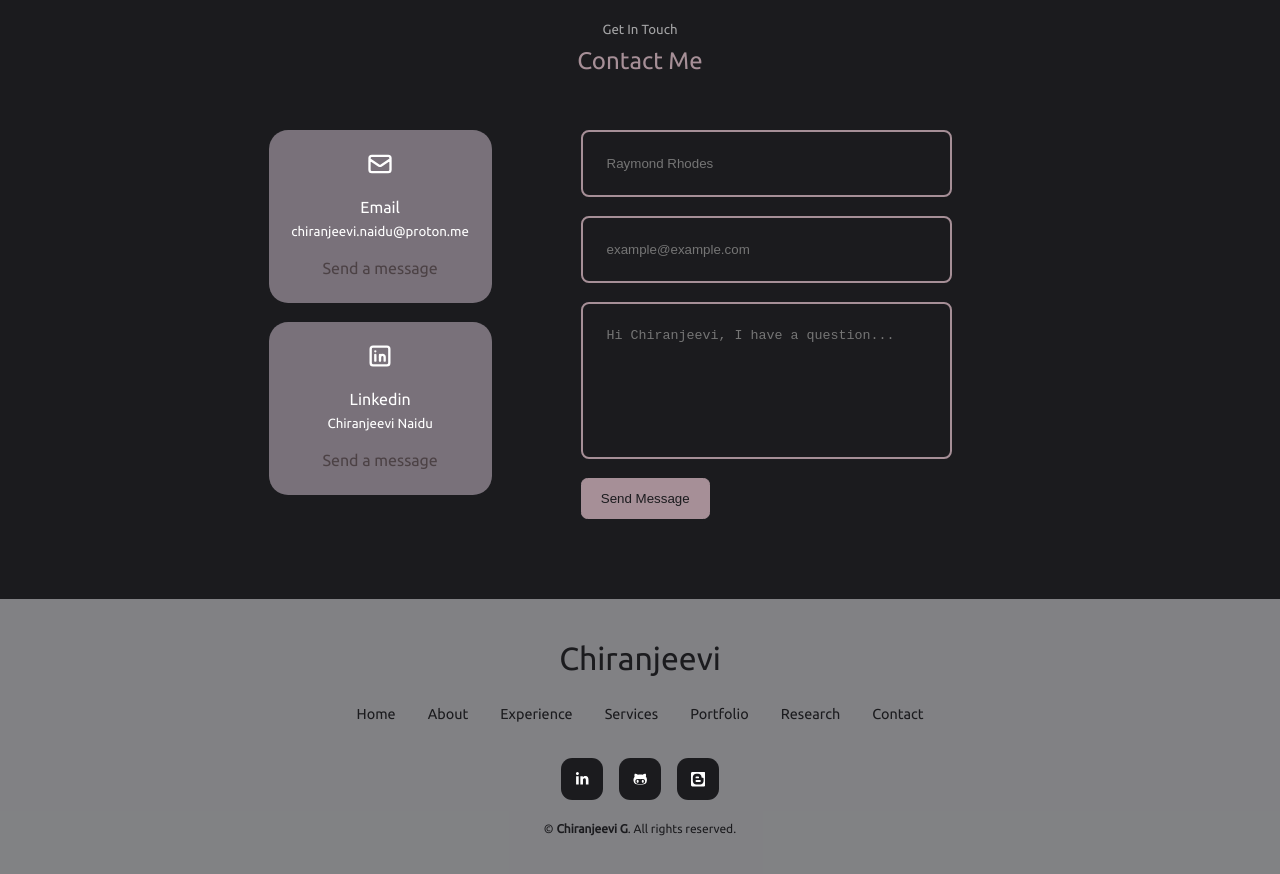
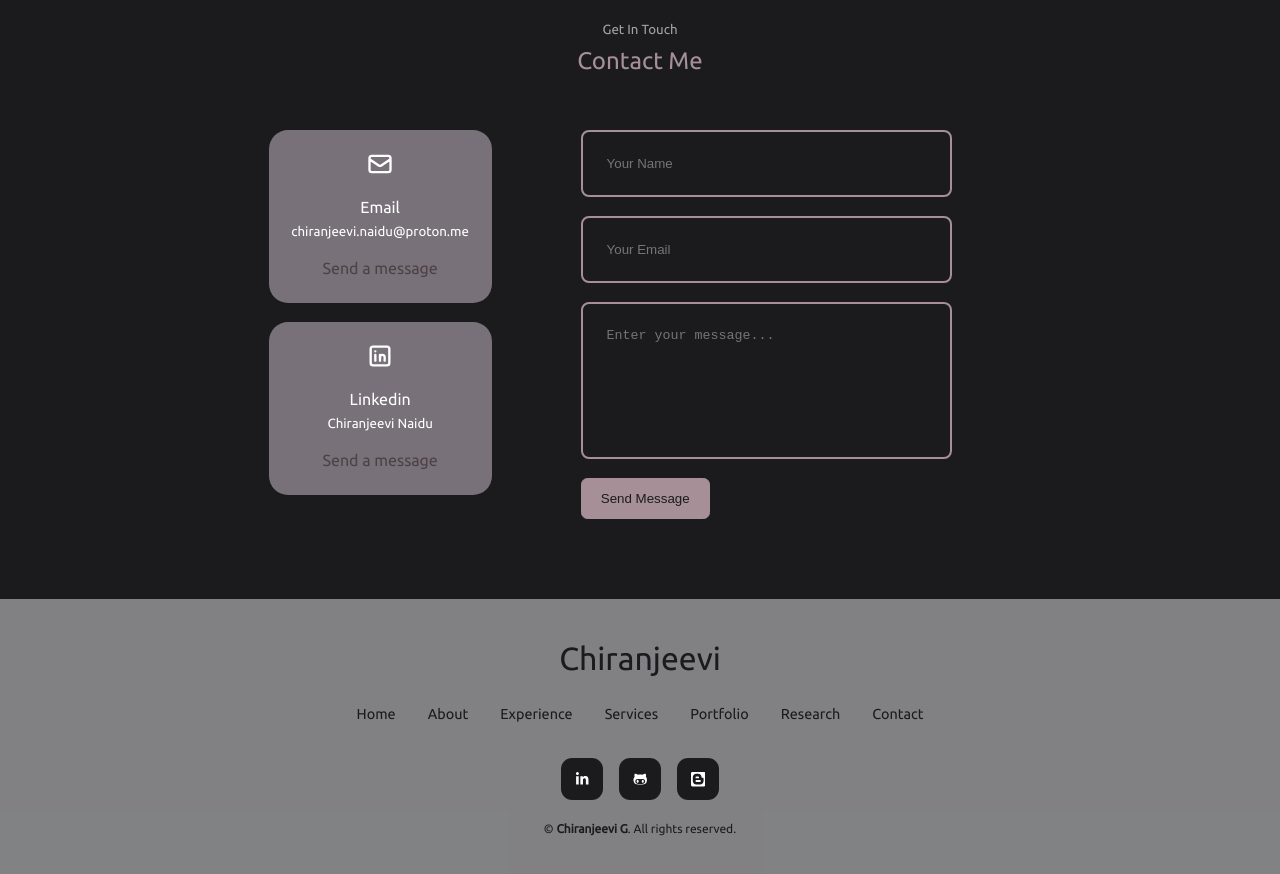
Before and after one commit to morpheuslord/morpheuslord, a React (Create React App) app: page / in a window 1280 px wide. Shown: the part 8080-8954 px from the top of the page. Built offline with nearby package versions, Linux system fonts and the light colour scheme.

Commit message:
Update Contact.jsx

```diff
--- a/src/components/contact/Contact.jsx
+++ b/src/components/contact/Contact.jsx
@@ -12,12 +12,11 @@ const Contact = () => {
     const sendEmail = (e) => {
         e.preventDefault();
 
-        emailjs.sendForm('service_s40ojcs', 'template_eh9sppo', form.current, 'Kg2rhkR8J5TfgshRJ')
-
-        e.target.reset()
-
+        // Ensure the Service ID, Template ID, and User ID are correct
+        emailjs.sendForm('service_qdoncr5', 'template_clv1uvg', form.current, '8wQaI_dSLeMjhrmB2')
             .then((result) => {
                 console.log(result.text);
+                e.target.reset(); // Reset the form after the email is sent successfully
             }, (error) => {
                 console.log(error.text);
             });
@@ -34,22 +33,22 @@ const Contact = () => {
                         <HiOutlineMail className='contact__option-icon' />
                         <h4>Email</h4>
                         <h5>chiranjeevi.naidu@proton.me</h5>
-                        <a href="mailto:chiranjeevi.naidu@proton.me" target="_blank">Send a message</a>
+                        <a href="mailto:chiranjeevi.naidu@proton.me" target="_blank" rel="noopener noreferrer">Send a message</a>
                     </article>
 
                     <article className="contact__option">
                         <TbBrandLinkedin className='contact__option-icon' />
                         <h4>Linkedin</h4>
                         <h5>Chiranjeevi Naidu</h5>
-                        <a href="https://www.linkedin.com/in/chiranjeevi-g-naidu/" target="_blank">Send a message</a>
+                        <a href="https://www.linkedin.com/in/chiranjeevi-g-naidu/" target="_blank" rel="noopener noreferrer">Send a message</a>
                     </article>
                 </div>
                 {/* End of contact options */}
 
                 <form ref={form} onSubmit={sendEmail}>
-                    <input type="text" name='name' placeholder='Raymond Rhodes' required />
-                    <input type="email" name='email' placeholder='example@example.com' required />
-                    <textarea name='message' rows="7" placeholder='Hi Chiranjeevi, I have a question...' required></textarea>
+                    <input type="text" name='name' placeholder='Your Name' required />
+                    <input type="email" name='email' placeholder='Your Email' required />
+                    <textarea name='message' rows="7" placeholder='Enter your message...' required></textarea>
                     <button type='submit' className='btn btn-primary'>Send Message</button>
                 </form>
             </div>
```
